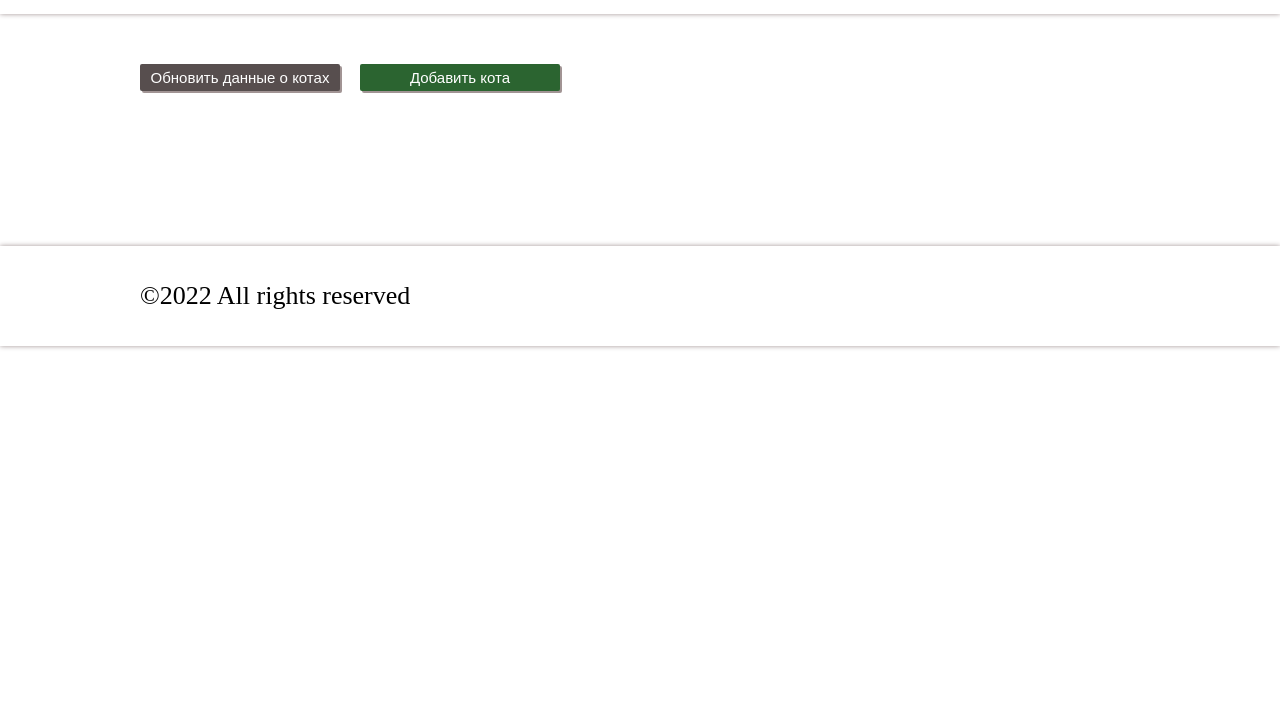
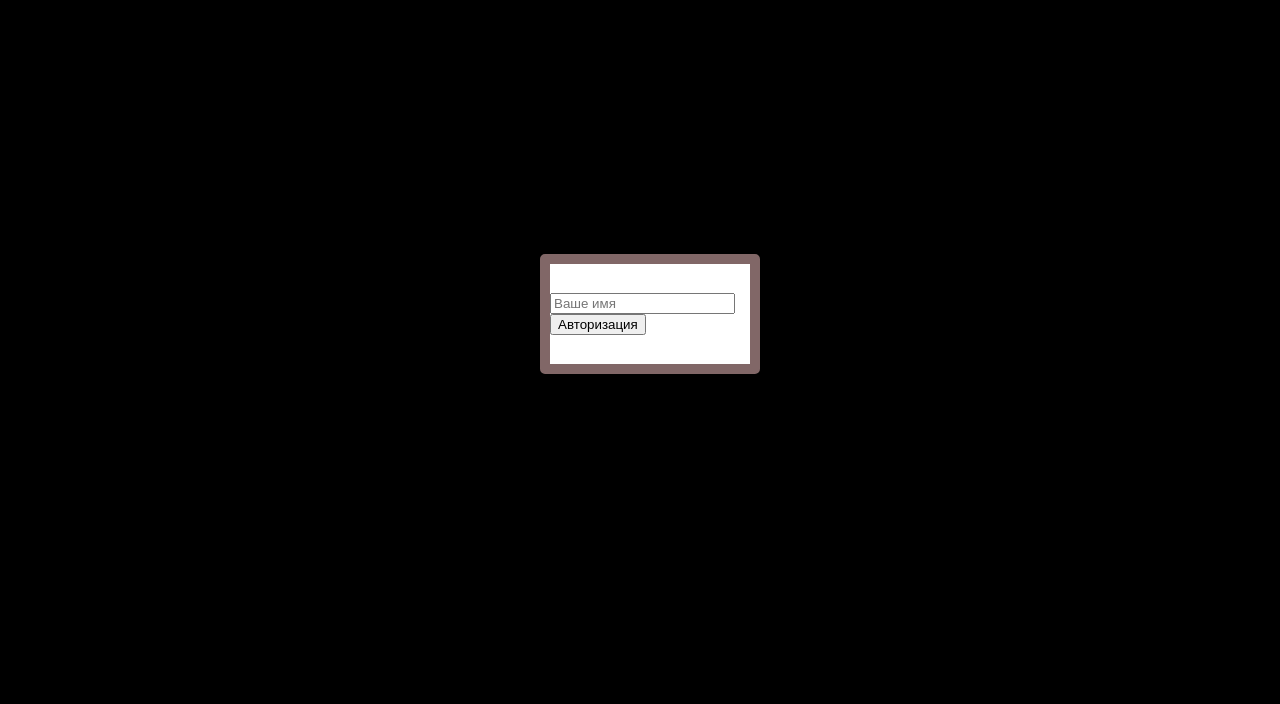
Before and after one commit to Ivashka075/Catspets, a plain HTML site: page index.html in a window 1280 px wide. Shown: the part 96-800 px from the top of the page. Drawn offline with nearby package versions, Linux system fonts and the light colour scheme; no server answers.

Commit message:
Авторизация + Куки

```diff
--- a/index.html
+++ b/index.html
@@ -7,6 +7,7 @@
     <link rel="stylesheet" href="main.css">
     <title>Котывам</title>
     <link rel="icon" href="img/cat-fill.svg" type="image/svg+xml">
+    <script src="https://cdn.jsdelivr.net/npm/js-cookie@3.0.1/dist/js.cookie.min.js" defer></script>
 </head>
 <body>
     <header class="cont-header">
@@ -15,9 +16,8 @@
     </header>
     <div class="buttons-up">
         <button class="updateCats">Обновить данные о котах</button>
-    <button class="addCat">Добавить кота</button>
+        <button class="addCat">Добавить кота</button>
     </div>
-
     <script src="cats.js" defer></script>
     <script src="script.js" defer></script>
 </body>
--- a/main.css
+++ b/main.css
@@ -197,3 +197,19 @@ body {
 .delete-cat {
     margin-top: 20px;
 }
+
+.authContent {
+    height: 100px;
+    width: 200px;
+    display: flex;
+    justify-content: center;
+    align-items: center;
+    position: fixed;
+    background-color: rgb(255, 255, 255);
+    z-index: 25;
+    left: calc(50vw - 100px);
+    top: calc(50vh - 50px);
+    box-shadow: 1px 1px 1px 2000px black;
+    border: 10px solid #816767;
+    border-radius: 5px;
+}
--- a/package.json
+++ /dev/null
@@ -1,4 +0,0 @@
-{
-  "name": "Catspets",
-  "packageManager": "yarn@3.2.0"
-}
--- a/script.js
+++ b/script.js
@@ -1,4 +1,29 @@
+if(!Cookies.get('user')) {
+    let popupBack = document.createElement("div");
+    popupBack.className = 'popup-back';
+    document.body.append(popupBack);
+    let auth = document.createElement("div");
+    auth.className = "authContent";
+    auth.innerHTML = `<form name="auth-form" class="auth-form">
+    <input type="text" name="authName" class="auth-form__input" placeholder="Ваше имя">
+    <button type="submit" class="auth-form__button">Авторизация</button>
+    </form>`;
+    document.body.append(auth);
 
+    let authNameInput = document.querySelector(".auth-form__input")
+    document.querySelector(".auth-form").addEventListener('submit', (e)=> {
+        e.preventDefault();
+        if (authNameInput.value.trim() !== ""){
+            console.log(authNameInput.value)
+            document.cookie = `user=${authNameInput.value}; path=/; secure; samesite=lax;`;
+            popupBack.remove();
+            auth.remove();
+
+        }
+    }
+    )
+
+};
 
 let maincont = document.createElement("div");
 maincont.className = "cards";
```
Also changed, not shown: .yarnrc.yml (deleted), README.md (deleted), 4 other files.
